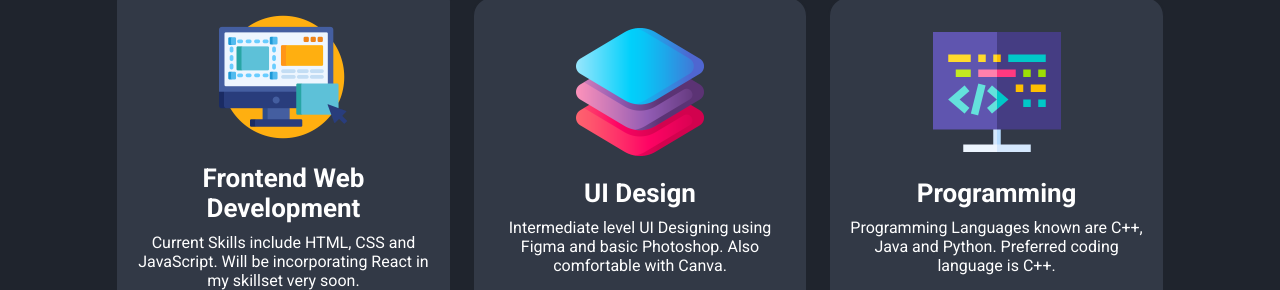
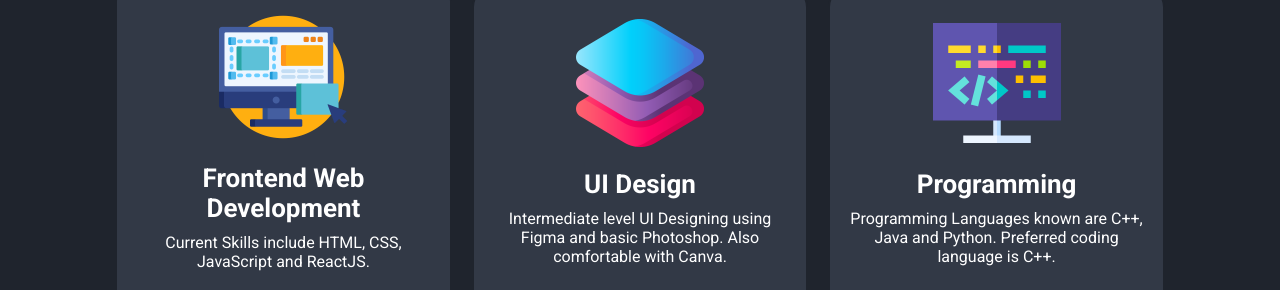
Before and after one commit to sarthakjain03/Portfolio-website, a plain HTML site: page index.html in a window 1280 px wide. Shown: the part 1822-2112 px from the top of the page. Drawn offline with nearby package versions, Linux system fonts and the light colour scheme.

Commit message:
fixed skill desc

```diff
--- a/index.html
+++ b/index.html
@@ -75,7 +75,7 @@
                 <!-- <i class="fa-solid fa-code"></i> -->
                 <img src="images/ux.png" alt="" class="service-img">
                 <h3>Frontend Web Development</h3>
-                <p>Current Skills include HTML, CSS and JavaScript. Will be incorporating React in my skillset very soon.</p>
+                <p>Current Skills include HTML, CSS, JavaScript and ReactJS.</p>
                 <img src="images/html-5.png" alt="" class="skill-img">
                 <img src="images/css-3.png" alt="" class="skill-img">
                 <img src="images/js.png" alt="" class="skill-img">
```
